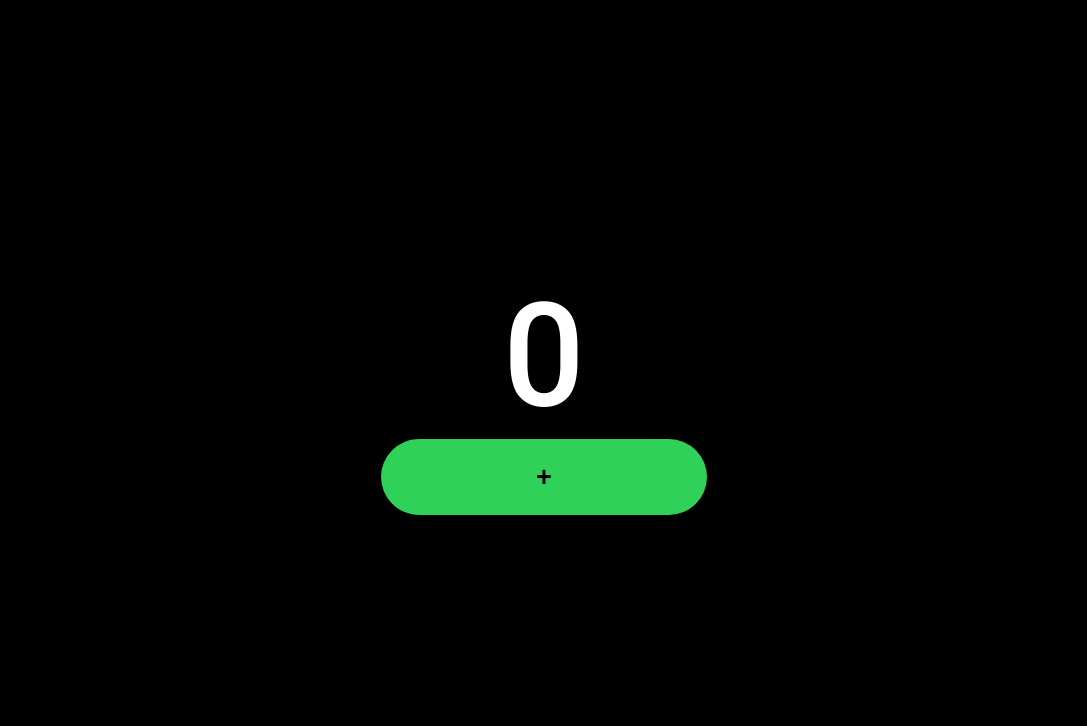
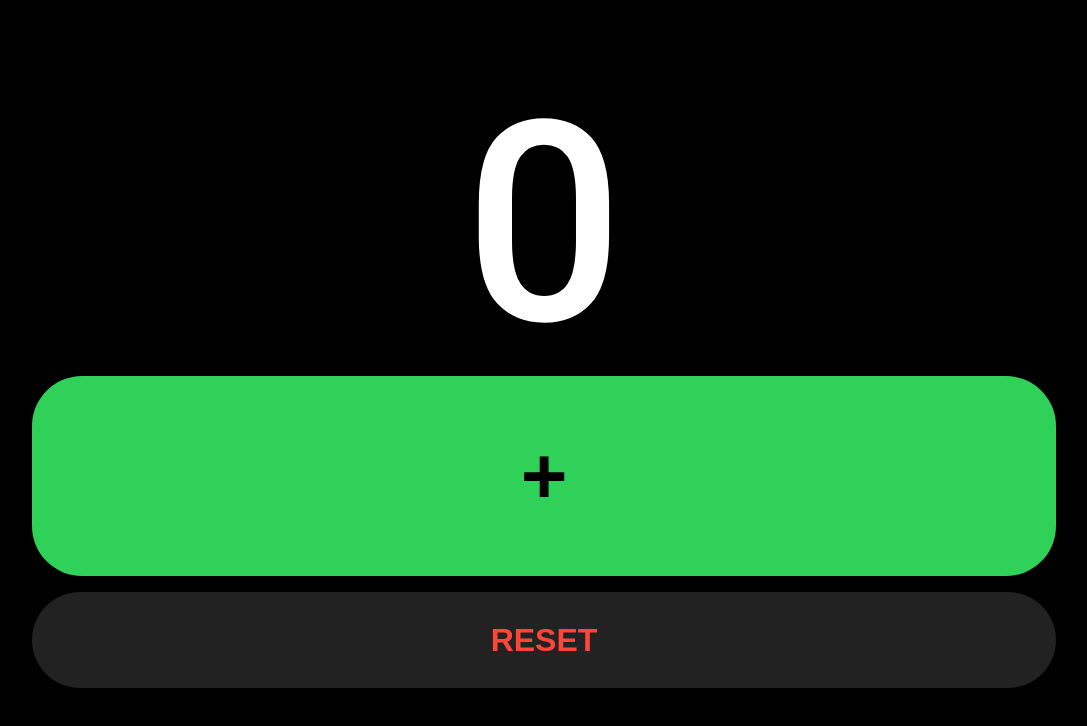
Before and after one commit to GuyTryingToCode/pixel-watch-counter-for-golf, a plain HTML site: page index.html in a window 1280 px wide. Shown: the whole page, without its empty margins (96-1183 px from the left). Drawn offline with Linux system fonts and the light colour scheme.

Commit message:
Bug fixes

```diff
--- a/index.html
+++ b/index.html
@@ -3,7 +3,7 @@
 <head>
     <meta charset="UTF-8">
     <meta name="viewport" content="width=device-width, initial-scale=1.0, maximum-scale=1.0, user-scalable=no">
-    <title>Haptic Watch Counter XL</title>
+    <title>Counter Fixed</title>
     <style>
         body {
             margin: 0;
@@ -21,38 +21,31 @@
 
         .watch-face {
             width: 100vw;
-            height: 100vh; /* Use full height */
-            max-width: 384px;
-            max-height: 384px;
-            border-radius: 50%;
+            height: 100vh;
             display: flex;
             flex-direction: column;
-            justify-content: center; /* Center everything tightly */
+            justify-content: center;
             align-items: center;
-            padding: 0; /* Removed padding to maximize space */
             box-sizing: border-box;
         }
 
         #count {
-            /* Increased from 6rem to 9rem (50% larger) */
-            font-size: 9rem;
+            /* FIXED: Use vh (viewport height) so it never overflows */
+            font-size: 35vh;
             font-weight: 500;
             margin: 0;
-            line-height: 1;
-            transition: transform 0.1s ease;
-            margin-bottom: 10px; /* Slight space before buttons */
-        }
-
-        /* Dynamic font resizing class for 3 digits */
-        .count-small {
-            font-size: 6.5rem !important;
+            /* Tighten the invisible box around the text */
+            line-height: 0.8;
+            margin-bottom: 5vh;
+            z-index: 1; /* Sit behind buttons */
         }
 
         .controls {
             display: flex;
             flex-direction: column;
-            gap: 8px; /* Reduced gap to fit larger buttons */
-            width: 85%; /* Slightly wider for easier tapping */
+            gap: 2vh;
+            width: 80%;
+            z-index: 10; /* Ensure buttons are always clickable */
         }
 
         button {
@@ -65,22 +58,21 @@
             display: flex;
             justify-content: center;
             align-items: center;
+            position: relative; /* Helper for z-index */
         }
 
         .btn-plus {
             background-color: #30d158;
             color: black;
-            /* Increased padding (14px -> 22px) and font (1.1rem -> 1.7rem) */
-            padding: 22px 0;
-            font-size: 1.7rem;
+            height: 25vh; /* Fixed height relative to screen */
+            font-size: 10vh;
         }
 
         .btn-reset {
             background-color: #222;
             color: #ff453a;
-            /* Increased padding (10px -> 15px) and font (0.8rem -> 1.1rem) */
-            padding: 15px 0;
-            font-size: 1.1rem;
+            height: 12vh;
+            font-size: 4vh;
         }
 
         button:active { opacity: 0.7; transform: scale(0.95); }
@@ -93,3 +85,42 @@
 
         <div class="controls">
             <button class="btn-plus" onclick="increment()">+</button>
+            <button class="btn-reset" onclick="reset()">RESET</button>
+        </div>
+    </div>
+
+    <script>
+        let count = 0;
+        const display = document.getElementById('count');
+
+        function vibrate(ms) {
+            if ("vibrate" in navigator) {
+                try { navigator.vibrate(ms); } catch(e){}
+            }
+        }
+
+        function checkSize() {
+            // Shrink slightly if we hit 3 digits (100+)
+            if (count >= 100) {
+                display.style.fontSize = "25vh";
+            } else {
+                display.style.fontSize = "35vh";
+            }
+        }
+
+        function increment() {
+            count++;
+            display.innerText = count;
+            checkSize();
+            vibrate(20);
+        }
+
+        function reset() {
+            count = 0;
+            display.innerText = count;
+            checkSize();
+            vibrate(50);
+        }
+    </script>
+</body>
+</html>
```
